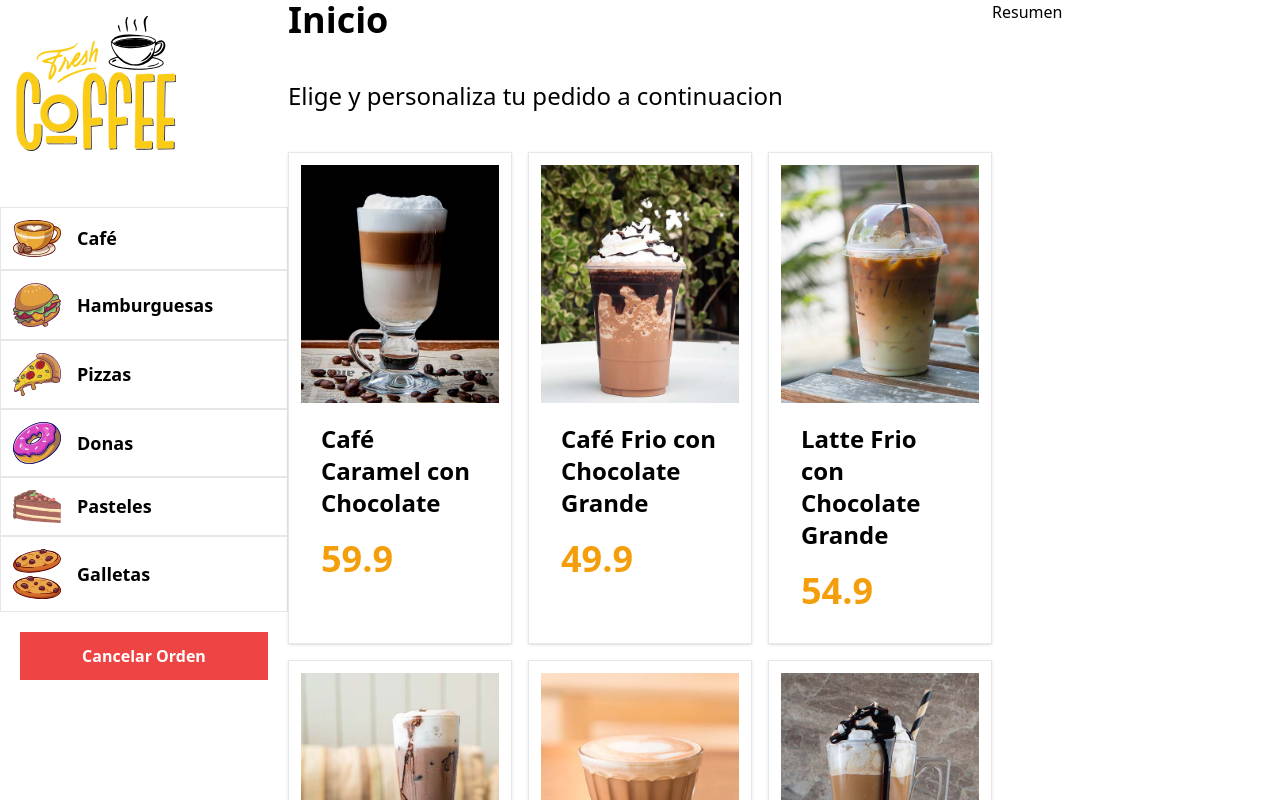
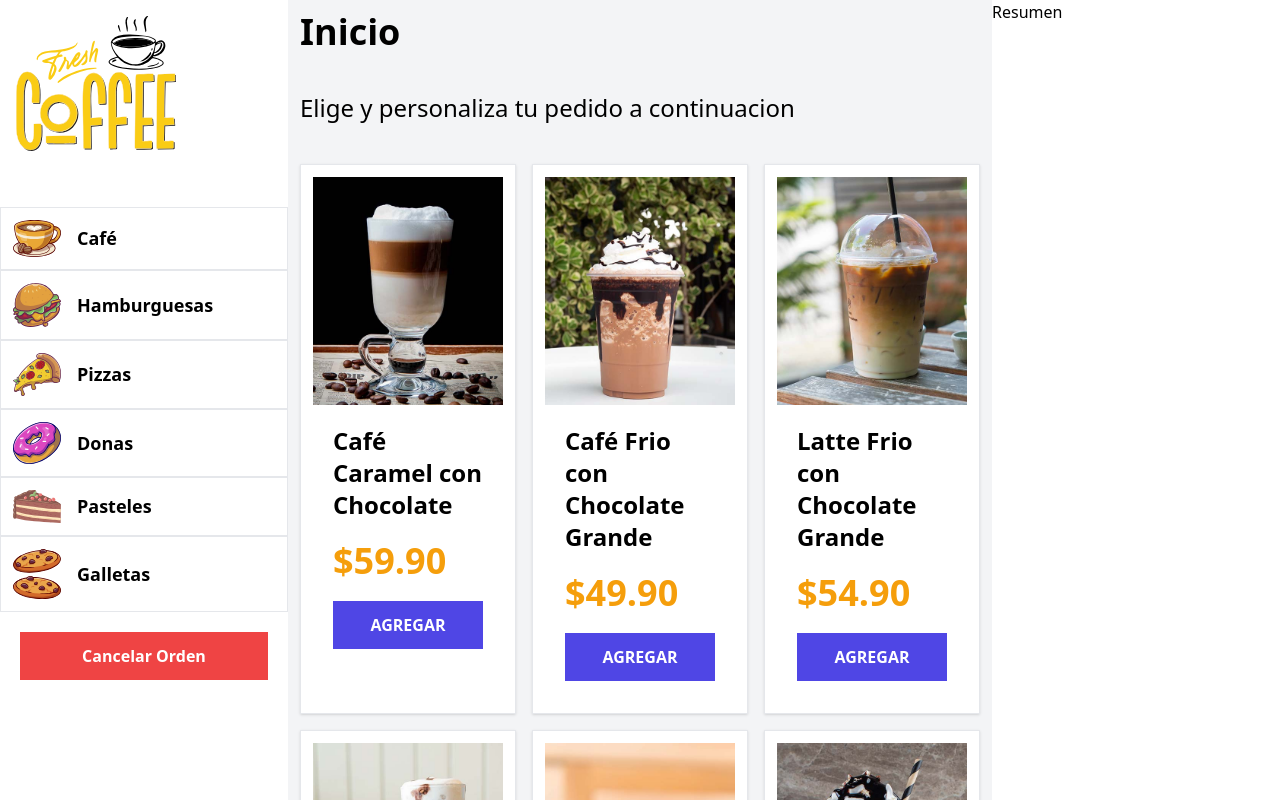
Before and after one commit to Jorge-David-Reyes/laravel-quiosco, a React (Vite) app: page / in a window 1280 px wide. Shown: the top 800 px of the page. Built offline with nearby package versions, Linux system fonts and the light colour scheme.

Commit message:
271 - Finalizando de Mostrar los Productos

```diff
--- a/src/components/Producto.jsx
+++ b/src/components/Producto.jsx
@@ -1,3 +1,5 @@
+import { formatearDinero } from "../helpers"
+
 export default function Producto({producto}) {
 
     const { nombre, imagen, precio } = producto
@@ -8,7 +10,17 @@
 
         <div className="p-5">
             <h3 className="text-2xl font-bold">{nombre}</h3>
-            <p className="mt-5 font-black text-4xl text-amber-500">{precio}</p>
+            <p className="mt-5 font-black text-4xl text-amber-500">
+              {formatearDinero(precio)}
+            </p>
+
+            <button
+            type="button"
+            className="bg-indigo-600 hover:bg-indigo-800 text-white w-full mt-5 p-3
+            uppercase font-bold"
+            >
+              Agregar
+            </button>
         </div>
     </div>
   )
--- /dev/null
+++ b/src/helpers/index.js
@@ -0,0 +1,6 @@
+export const formatearDinero = cantidad => {
+    return cantidad.toLocaleString('en-US', {
+        style: 'currency',
+        currency: 'USD'
+    });
+}
--- a/src/layouts/Layout.jsx
+++ b/src/layouts/Layout.jsx
@@ -7,7 +7,7 @@
     <div className='md:flex'>
       <Sidebar/>
 
-      <main className='flex-1'>
+      <main className='flex-1 h-screen overflow-y-scroll bg-gray-100 p-3'>
         <Outlet/>
       </main>
 
```
